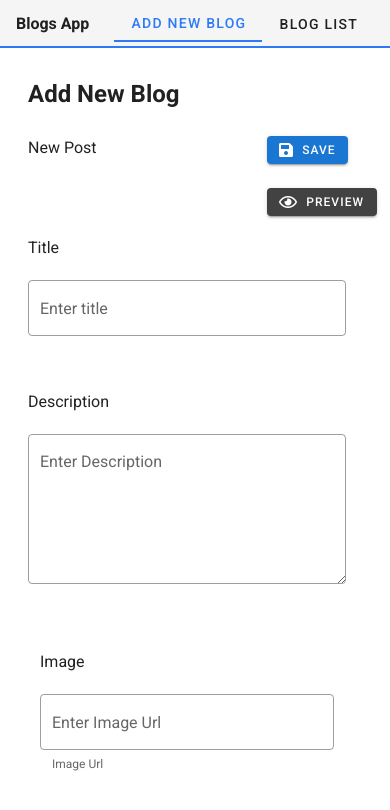
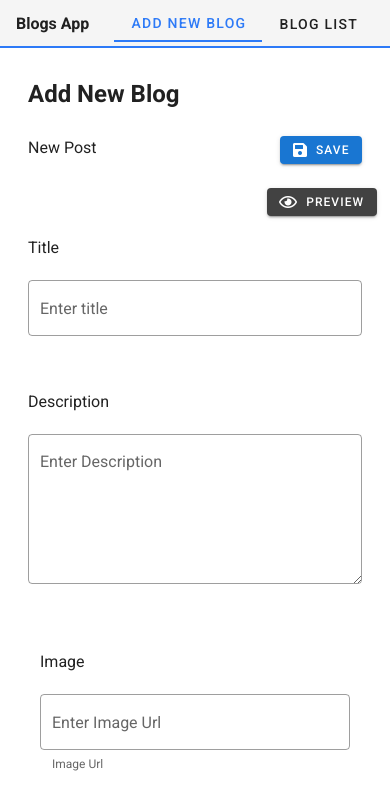
Before and after one commit to faithinyous/se-digital-test, a Vue app in the folder frontend/: page / in a window 390 px wide. Shown: the top 810 px of the page. Built offline with nearby package versions, Linux system fonts and the light colour scheme.

Commit message:
fix responsive design

```diff
--- a/frontend/src/components/BlogDetail.vue
+++ b/frontend/src/components/BlogDetail.vue
@@ -7,7 +7,8 @@
       @hide="showImage = false"
       :visible="showImage"
     />
-    <v-row>
+    <v-row class="justify-center">
+      <v-col class="shrink">
         <v-img
           style="cursor:pointer"
           :src="imageUrl"
@@ -15,7 +16,8 @@
           max-height="250"
           @click="showImage = true"
         />
-      <v-col>
+      </v-col>
+      <v-col class="extends" style="min-width:250px">
         <v-card-text class="pb-1"> {{ getDate(created) }} </v-card-text>
         <v-card-title class="pt-0  text-h3">
           <div class="">
--- a/frontend/src/views/AddBlog.vue
+++ b/frontend/src/views/AddBlog.vue
@@ -7,14 +7,14 @@
     <v-row>
       <v-col cols="8"> New Post </v-col>
       <v-col cols="4">
-        <v-row>
+        <v-row class="justify-end">
           <v-col class="shrink pr-3">
             <v-btn color="primary" dark small @click="saveBlog">
               <v-icon small class="mr-2"> fas fa-save </v-icon>
               Save
             </v-btn>
           </v-col>
-          <v-col col="auto">
+          <v-col class="shrink">
             <v-btn
               dark
               small
@@ -49,19 +49,19 @@
                 solo
                 flat
                 :rules="[v => !!v || 'Title is required']"
-                class="pr-4"
+                class="pr-md-4"
                 v-model="title"
               />
             </v-col>
             <v-col cols="12 ">Description</v-col>
-            <v-col cols="12 pt-2">
+            <v-col cols="12 pt-2 ">
               <v-textarea
                 outlined
                 label="Enter Description"
                 solo
                 flat
                 :rules="[v => !!v || 'Description is required']"
-                class="pr-4"
+                class=" pr-md-4"
                 v-model="description"
               />
             </v-col>
@@ -77,7 +77,7 @@
               flat
               persistent-hint
               hint="Image Url"
-              class="pr-4"
+              class=""
               v-model="imageUrl"
             />
           </v-col>
@@ -86,19 +86,21 @@
     </v-form>
     <v-row class="justify-center" v-if="isShowPreview">
       <BlogCard
-        :id="1"
+        :id="'1'"
         :description="description"
         :title="title"
         :image-url="imageUrl"
         :show-detail="showDetail"
+        :created="new Date().getTime()"
       />
     </v-row>
     <v-dialog v-model="isDialogShow">
       <BlogDetail
-        :id="1"
+        :id="'1'"
         :description="description"
         :title="title"
         :image-url="imageUrl"
+        :created="new Date().getTime()"
       />
     </v-dialog>
     <v-alert type="success" class="alert-fixed" v-if="alertSuccess">
```
Lines whose indentation alone changed are shown as unchanged.
